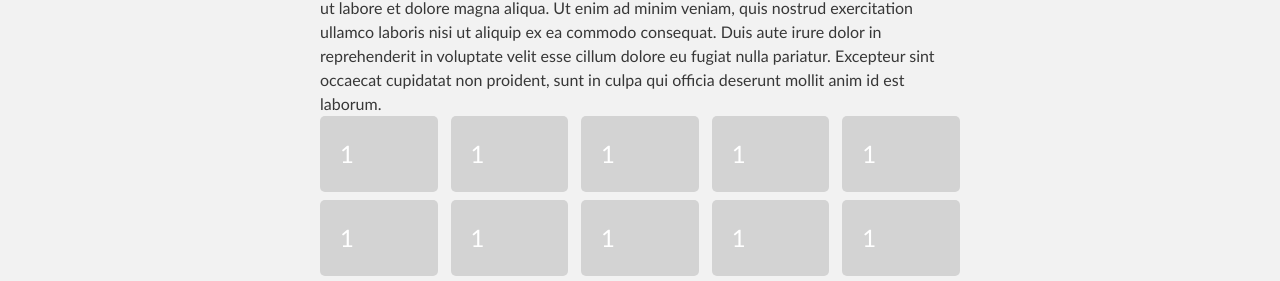
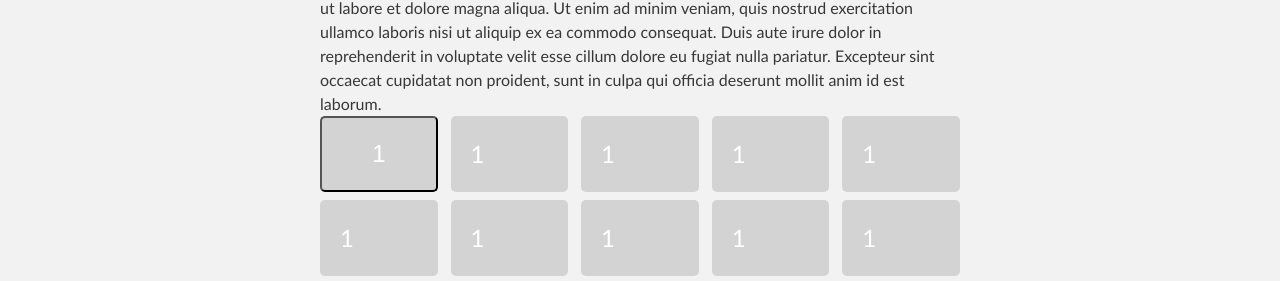
Before and after one commit to HVLepage/codenames, a Jekyll site: the page built from index.html, in a window 1280 px wide. Shown: the part 436-717 px from the top of the page. Built offline with Jekyll 4.4.1, drawn with Linux system fonts in a browser that asks for light colours; nearby versions of some CDN libraries; comment, search, counter and statistics services are not loaded.

```diff
--- a/_layouts/default.html
+++ b/_layouts/default.html
@@ -11,13 +11,15 @@
 
     <!-- Firebase -->
     <script src="https://www.gstatic.com/firebasejs/7.14.2/firebase.js"></script>
-    <script src='https://ajax.googleapis.com/ajax/libs/jquery/1.11.1/jquery.min.js'></script>
+    <!-- <script src='https://ajax.googleapis.com/ajax/libs/jquery/1.11.1/jquery.min.js'></script> -->
+    <script src="https://ajax.googleapis.com/ajax/libs/jquery/3.4.1/jquery.min.js"></script>
 
+    <!-- <script type="text/javascript" src="../codenames/assets/words.json"></script> -->
     <script src="../codenames/js/codenames.js"></script>
 {% seo %}
   </head>
 
-  <body>
+  <body onload="listen()">
 
     <!-- HEADER -->
     <div id="header_wrap" class="outer">
@@ -67,7 +69,5 @@
     {% endif %}
 
 
-
-
   </body>
 </html>
--- a/index.html
+++ b/index.html
@@ -16,7 +16,7 @@ Spymaster:
 
 <br>
 
-<button class="buttonNG" style="vertical-align:middle"><span>New Game </span></button>
+<button class="buttonNG" onclick="NewGame();"  style="vertical-align:middle"><span>New Game </span></button>
 
 <br>
 
@@ -27,29 +27,29 @@ Spymaster:
 Lorem ipsum dolor sit amet, consectetur adipiscing elit, sed do eiusmod tempor incididunt ut labore et dolore magna aliqua. Ut enim ad minim veniam, quis nostrud exercitation ullamco laboris nisi ut aliquip ex ea commodo consequat. Duis aute irure dolor in reprehenderit in voluptate velit esse cillum dolore eu fugiat nulla pariatur. Excepteur sint occaecat cupidatat non proident, sunt in culpa qui officia deserunt mollit anim id est laborum.
 
 <div class="wrapper">
-  <div class="box">1</div>
-  <div class="box">1</div>
-  <div class="box">1</div>
-  <div class="box">1</div>
-  <div class="box">1</div>
-  <div class="box">1</div>
-  <div class="box">1</div>
-  <div class="box">1</div>
-  <div class="box">1</div>
-  <div class="box">1</div>
-  <div class="box">1</div>
-  <div class="box">1</div>
-  <div class="box">1</div>
-  <div class="box">1</div>
-  <div class="box">1</div>
-  <div class="box">1</div>
-  <div class="box">1</div>
-  <div class="box">1</div>
-  <div class="box">1</div>
-  <div class="box">1</div>
-  <div class="box">1</div>
-  <div class="box">1</div>
-  <div class="box">1</div>
-  <div class="box">1</div>
-  <div class="box">1</div>
+  <button class="box" id="box0">1</button>
+  <div class="box" id="box1">1</div>
+  <div class="box" id="box2">1</div>
+  <div class="box" id="box3">1</div>
+  <div class="box" id="box4">1</div>
+  <div class="box" id="box5">1</div>
+  <div class="box" id="box6">1</div>
+  <div class="box" id="box7">1</div>
+  <div class="box" id="box8">1</div>
+  <div class="box" id="box9">1</div>
+  <div class="box" id="box10">1</div>
+  <div class="box" id="box11">1</div>
+  <div class="box" id="box12">1</div>
+  <div class="box" id="box13">1</div>
+  <div class="box" id="box14">1</div>
+  <div class="box" id="box15">1</div>
+  <div class="box" id="box16">1</div>
+  <div class="box" id="box17">1</div>
+  <div class="box" id="box18">1</div>
+  <div class="box" id="box19">1</div>
+  <div class="box" id="box20">1</div>
+  <div class="box" id="box21">1</div>
+  <div class="box" id="box22">1</div>
+  <div class="box" id="box23">1</div>
+  <div class="box" id="box24">1</div>
 </div>
--- a/js/codenames.js
+++ b/js/codenames.js
@@ -6,10 +6,52 @@ var config = {
 };
 firebase.initializeApp(config);
 
-// // Get a reference to the database service
-// var database = firebase.database();
 
 
+
+function listen(){
+    var gameState = firebase.database().ref(getFBref());
+    gameState.on('value', function(snapshot) {
+      console.log('NEW GAME!' + snapshot.val().index);
+    });
+}
+
+
+function NewGame(){
+    var FBref = getFBref();
+    return firebase.database().ref(FBref).once('value').then(function(snapshot) {
+
+        $.getJSON( "../codenames/assets/words.json", function( json ) {
+            var i;
+            var updates = {};
+            if (FBref.slice(0, 2) == "FR"){
+                var range = shuffle([...Array(json.French.length).keys()]);
+                for (i = 0; i < 25; i++) {
+                    updates['/card/' + i + '/word'] = json.French[range[i]];
+                }
+                firebase.database().ref(FBref).update(updates);
+            }
+            else if (FBref.slice(0, 2) == "EN"){
+                var range = shuffle([...Array(json.English.length).keys()]);
+                for (i = 0; i < 25; i++) {
+                    updates['/card/' + i + '/word'] = json.English[range[i]];
+                }
+                firebase.database().ref(FBref).update(updates);
+            }
+            });
+
+        // Update index and trigger fetchGame()
+        var index = 0;
+        if (snapshot.exists()){
+            index = snapshot.val().index + 1;
+        }
+        firebase.database().ref(FBref).update({'index': index});
+      });
+}
+
+function fetchGame(){
+
+}
 
 function writeUserData(name, email, imageUrl) {
     var FBref = getFBref();
@@ -24,17 +66,13 @@ function writeUserData(name, email, imageUrl) {
   }
 
 
-
-
-
-
-function spymaster(e, t) {
-    if (t.is(':checked')) {
-      $(e).find('input').attr('disabled', true);
-    } else {
-      $(e).find('input').removeAttr('disabled');
-    }
-}
+// function spymaster(e, t) {
+//     if (t.is(':checked')) {
+//       $(e).find('input').attr('disabled', true);
+//     } else {
+//       $(e).find('input').removeAttr('disabled');
+//     }
+// }
 
 
 
@@ -82,6 +120,8 @@ function myLang(language){
     // console.log(`${window.location.href.split('?')[0]}?${paramString.toString()}`)
     const newURL = `${window.location.href.split('?')[0]}?${paramString.toString()}`
     window.history.pushState({path:newURL},'',newURL);
+    gameIndex = firebase.database().ref(getFBref() + '/index');
+    listen();
 }
 
 
@@ -98,4 +138,5 @@ function joinGame(){
     const paramString = new URLSearchParams(params)
     const newURL = `${window.location.href.split('?')[0]}?${paramString.toString()}`
     window.history.pushState({path:newURL},'',newURL);
+    listen();
 }
```
